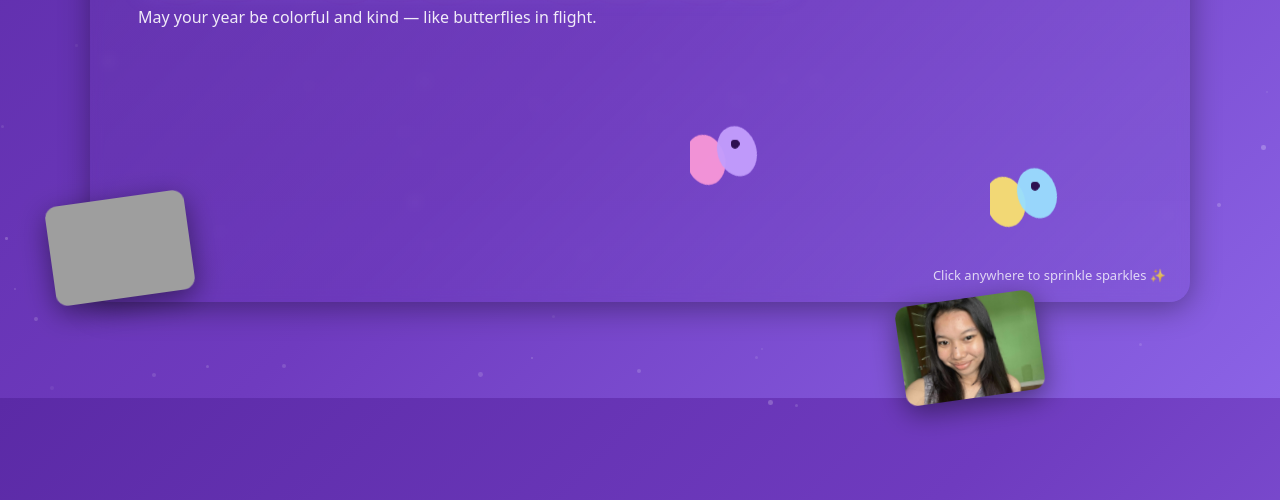
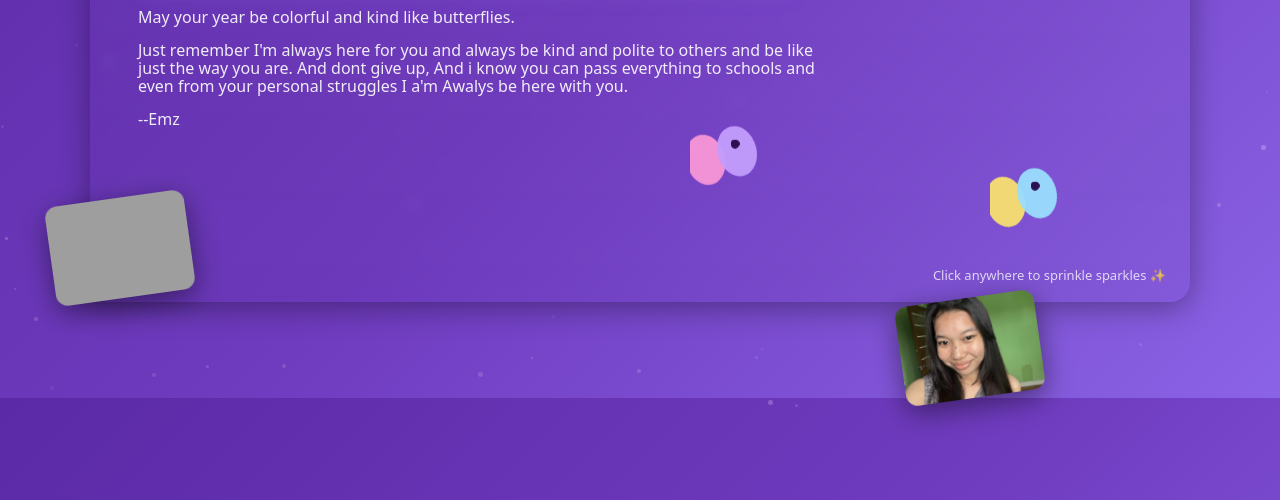
Before and after one commit to Leebug4/yey, a plain HTML site: page index.html in a window 1280 px wide. Shown: the part 402-902 px from the top of the page. Drawn offline with Linux system fonts and the light colour scheme; grey boxes are pictures that could not be loaded.

Commit message:
updated message

```diff
--- a/index.html
+++ b/index.html
@@ -145,7 +145,9 @@ body {
   <div class="greeting">
     <div class="line1">Wishing you a day full of joy,</div>
     <div class="line2">Happy Birthday <span class="name"><span class="highlight">Chrisha: lablab</span></span>!</div>
-    <div class="sub">May your year be colorful and kind — like butterflies in flight.</div>
+    <div class="sub">May your year be colorful and kind like butterflies.</div>
+    <div class="sub">Just remember I'm always here for you and always be kind and polite to others and be like just the way you are. And dont give up, And i know you can pass everything to schools and even from your personal struggles I a'm Awalys be here with you.</div>
+    <div class="sub">--Emz</div>
   </div>
   <div class="butterflies" id="butterflies"></div>
   <div class="hint">Click anywhere to sprinkle sparkles ✨</div>
```
